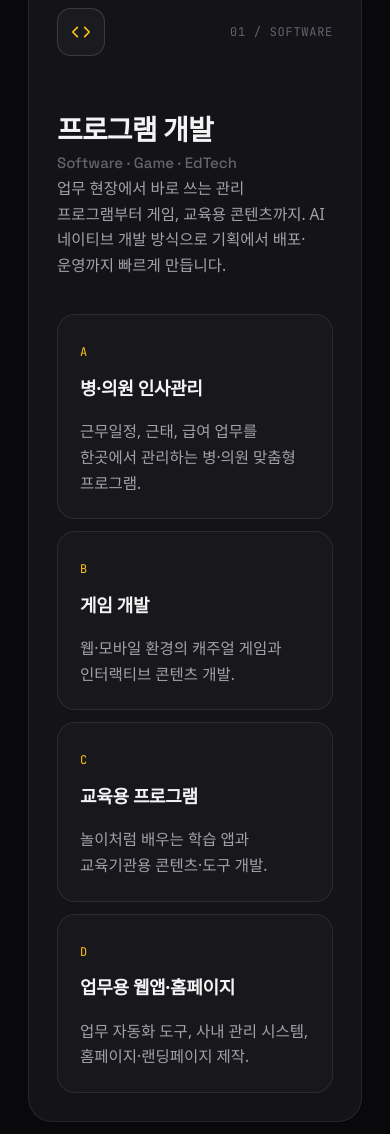
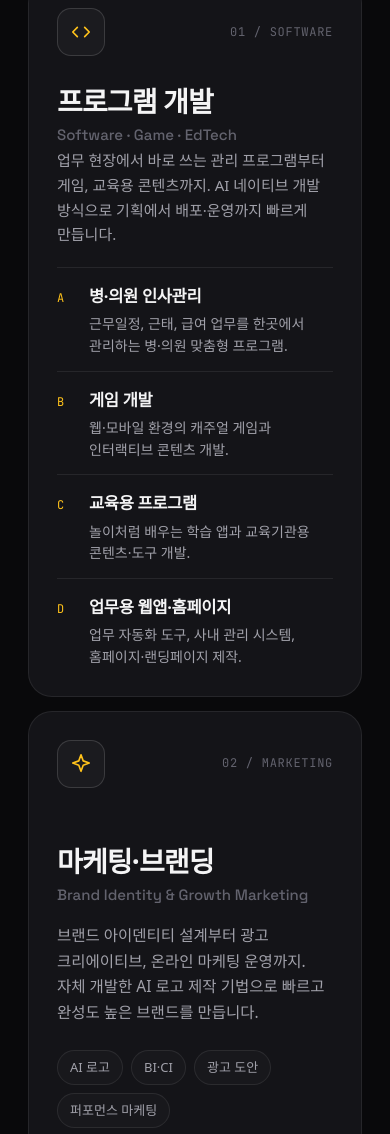
Before and after one commit to maaxmaaya/brightshine-web, a plain HTML site: page index.html in a window 390 px wide. Shown: the part 1083-2217 px from the top of the page. Drawn offline with Linux system fonts and the light colour scheme; a web font is replaced by a local one.

Commit message:
Add files via upload

```diff
--- a/index.html
+++ b/index.html
@@ -173,7 +173,13 @@
     .step::before{top:4px;left:-29px}
     .cta-box h2{font-size:44px}
     .ci b{font-size:17px}
-    .dev-grid{grid-template-columns:1fr}
+    .dev-grid{grid-template-columns:1fr;gap:0;margin-top:20px;border-top:1px solid var(--line)}
+    .sub{display:grid;grid-template-columns:22px 1fr;column-gap:10px;align-items:baseline;border:0;border-bottom:1px solid var(--line);border-radius:0;padding:14px 0;background:none}
+    .sub:last-child{border-bottom:0;padding-bottom:0}
+    .sub h4{margin:0 0 2px;font-size:16.5px}
+    .t0 .sub p{grid-column:2;margin-top:2px;font-size:14px;line-height:1.55}
+    .t0 .dev-head p{font-size:15px}
+    .t0 .tile-top{margin-bottom:28px}
     .steps{grid-template-columns:1fr}
     .tile{padding:28px}
   }
```
